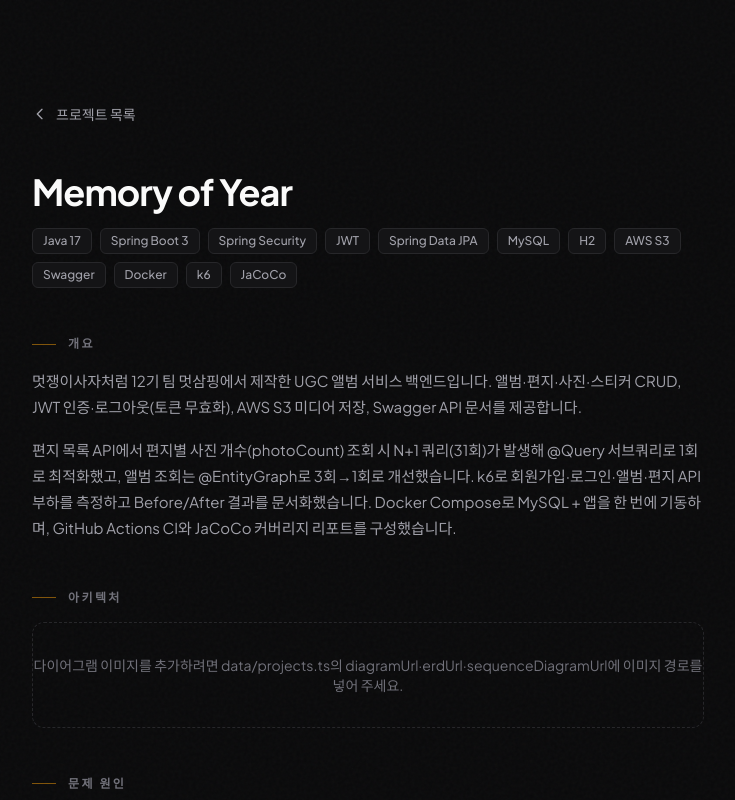
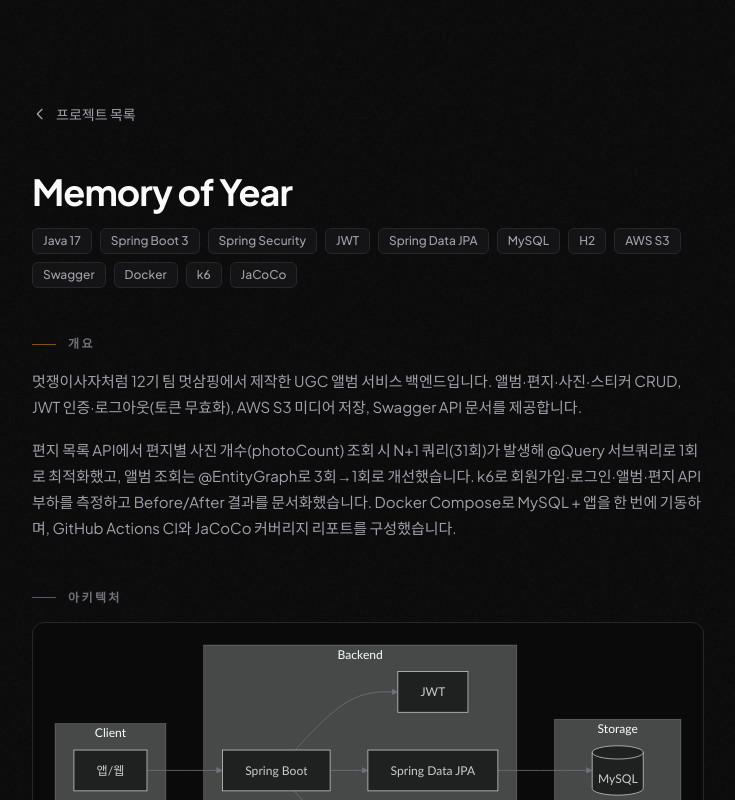
Before and after one commit to jinhyuk9714/portfolio-site, a Next.js app: page /projects/memory-of-year in a window 1280 px wide. Shown: the top 800 px of the page, without its empty margins (272-1007 px from the left). Built offline with nearby package versions, Linux system fonts and the light colour scheme.

Commit message:
feat: Mermaid 다이어그램 지원, Memory of Year 아키텍처 예시 추가

```diff
--- a/app/projects/[id]/page.tsx
+++ b/app/projects/[id]/page.tsx
@@ -2,6 +2,7 @@ import { notFound } from "next/navigation";
 import Link from "next/link";
 import { projects, getDiagramLabel } from "@/data/projects";
 import ImageLightbox from "@/components/ImageLightbox";
+import MermaidDiagram from "@/components/MermaidDiagram";
 
 interface Props {
   params: Promise<{ id: string }>;
@@ -68,28 +69,37 @@ function NumberedBlock({ text }: { text: string }) {
   );
 }
 
-/** 다이어그램 이미지 블록 (제목 + 클릭 시 확대 이미지) */
+/** 다이어그램 블록: Mermaid 코드 또는 이미지 URL */
 function DiagramBlock({
   title,
   url,
+  mermaidCode,
 }: {
   title: string;
   url: string | null | undefined;
+  mermaidCode?: string | null;
 }) {
-  if (!url) return null;
+  const hasMermaid = mermaidCode?.trim();
+  const hasUrl = url?.trim();
+  if (!hasMermaid && !hasUrl) return null;
+
   return (
     <>
       <SectionTitle>{title}</SectionTitle>
+      {hasMermaid ? (
+        <MermaidDiagram code={mermaidCode!} />
+      ) : (
         <div className="relative w-full rounded-xl overflow-hidden bg-surface border border-surface-border">
-        <ImageLightbox src={url} alt={title}>
+          <ImageLightbox src={url!} alt={title}>
             {/* eslint-disable-next-line @next/next/no-img-element */}
             <img
-            src={url}
+              src={url!}
               alt={title}
               className="w-full h-auto object-contain"
             />
           </ImageLightbox>
         </div>
+      )}
     </>
   );
 }
@@ -146,15 +156,20 @@ export default async function ProjectPage({ params }: Props) {
         <SectionTitle>개요</SectionTitle>
         <OverviewBlock text={project.detail} />
 
-        <DiagramBlock title="아키텍처" url={project.diagramUrl} />
-        <DiagramBlock title="ERD" url={project.erdUrl} />
-        <DiagramBlock title="시퀀스 다이어그램" url={project.sequenceDiagramUrl} />
+        <DiagramBlock title="아키텍처" url={project.diagramUrl} mermaidCode={project.diagramMermaid} />
+        <DiagramBlock title="ERD" url={project.erdUrl} mermaidCode={project.erdMermaid} />
+        <DiagramBlock title="시퀀스 다이어그램" url={project.sequenceDiagramUrl} mermaidCode={project.sequenceDiagramMermaid} />
 
-        {!project.diagramUrl && !project.erdUrl && !project.sequenceDiagramUrl ? (
+        {!project.diagramUrl &&
+        !project.diagramMermaid &&
+        !project.erdUrl &&
+        !project.erdMermaid &&
+        !project.sequenceDiagramUrl &&
+        !project.sequenceDiagramMermaid ? (
           <>
             <SectionTitle>{diagramLabel}</SectionTitle>
             <p className="text-sm text-ink-tertiary py-8 border border-dashed border-surface-border rounded-xl text-center">
-              다이어그램 이미지를 추가하려면 data/projects.ts의 diagramUrl·erdUrl·sequenceDiagramUrl에 이미지 경로를 넣어 주세요.
+              data/projects.ts에서 diagramUrl·erdUrl·sequenceDiagramUrl(이미지) 또는 diagramMermaid·erdMermaid·sequenceDiagramMermaid(Mermaid 코드)를 넣어 주세요.
             </p>
           </>
         ) : null}
--- /dev/null
+++ b/components/MermaidDiagram.tsx
@@ -0,0 +1,67 @@
+"use client";
+
+import { useLayoutEffect, useState, useId } from "react";
+import mermaid from "mermaid";
+
+interface MermaidDiagramProps {
+  code: string;
+  className?: string;
+}
+
+export default function MermaidDiagram({ code, className = "" }: MermaidDiagramProps) {
+  const id = useId().replace(/:/g, "");
+  const [svg, setSvg] = useState<string | null>(null);
+  const [error, setError] = useState<string | null>(null);
+
+  useLayoutEffect(() => {
+    if (!code.trim()) return;
+
+    mermaid.initialize({
+      startOnLoad: false,
+      theme: "dark",
+      themeVariables: {
+        primaryColor: "#f59e0b",
+        primaryTextColor: "#fafafa",
+        primaryBorderColor: "#27272a",
+        lineColor: "#71717a",
+        secondaryColor: "#141416",
+        tertiaryColor: "#0a0a0b",
+      },
+    });
+
+    const renderId = `mermaid-${id}`;
+    mermaid
+      .render(renderId, code.trim())
+      .then(({ svg: result }) => {
+        setSvg(result);
+        setError(null);
+      })
+      .catch((err) => {
+        setError(err.message ?? "Mermaid 렌더 실패");
+        setSvg(null);
+      });
+  }, [code, id]);
+
+  if (error) {
+    return (
+      <pre className="rounded-xl border border-red-500/30 bg-red-500/5 p-4 text-sm text-red-400 overflow-x-auto">
+        {error}
+      </pre>
+    );
+  }
+
+  if (!svg) {
+    return (
+      <div className="rounded-xl border border-surface-border bg-surface p-8 text-center text-ink-tertiary text-sm">
+        로딩 중…
+      </div>
+    );
+  }
+
+  return (
+    <div
+      className={`rounded-xl overflow-hidden bg-surface border border-surface-border p-4 [&_svg]:max-w-full [&_svg]:h-auto ${className}`}
+      dangerouslySetInnerHTML={{ __html: svg }}
+    />
+  );
+}
--- a/data/projects.ts
+++ b/data/projects.ts
@@ -4,6 +4,7 @@
  * detail: 상세 페이지 개요
  * diagramType: 아키텍처 | 데이터 플로우 | 시퀀스 중 하나
  * diagramUrl: 다이어그램 이미지 URL (public/ 또는 외부 URL)
+ * diagramMermaid / erdMermaid / sequenceDiagramMermaid: Mermaid 코드 문자열 (이미지 대신 사용, 있으면 우선 표시)
  */
 
 export type DiagramType = "architecture" | "dataflow" | "sequence";
@@ -15,10 +16,16 @@ export interface Project {
   detail: string;
   diagramType: DiagramType;
   diagramUrl: string | null;
+  /** 아키텍처 다이어그램 Mermaid 코드 (이미지 대신 사용 가능) */
+  diagramMermaid?: string | null;
   /** ERD 이미지 (선택) */
   erdUrl?: string | null;
+  /** ERD Mermaid 코드 (이미지 대신 사용 가능) */
+  erdMermaid?: string | null;
   /** 시퀀스 다이어그램 이미지 (선택) */
   sequenceDiagramUrl?: string | null;
+  /** 시퀀스 다이어그램 Mermaid 코드 (이미지 대신 사용 가능) */
+  sequenceDiagramMermaid?: string | null;
   problem: string;
   solution: string;
   result: string;
@@ -47,9 +54,29 @@ export const projects: Project[] = [
     detail:
       "멋쟁이사자처럼 12기 팀 멋삼핑에서 제작한 UGC 앨범 서비스 백엔드입니다. 앨범·편지·사진·스티커 CRUD, JWT 인증·로그아웃(토큰 무효화), AWS S3 미디어 저장, Swagger API 문서를 제공합니다.\n\n편지 목록 API에서 편지별 사진 개수(photoCount) 조회 시 N+1 쿼리(31회)가 발생해 @Query 서브쿼리로 1회로 최적화했고, 앨범 조회는 @EntityGraph로 3회→1회로 개선했습니다. k6로 회원가입·로그인·앨범·편지 API 부하를 측정하고 Before/After 결과를 문서화했습니다. Docker Compose로 MySQL + 앱을 한 번에 기동하며, GitHub Actions CI와 JaCoCo 커버리지 리포트를 구성했습니다.",
     diagramType: "architecture",
-    diagramUrl: null, // 필요 시 public/image/ 에 이미지 넣고 예: "/image/MemoryOfYear_Architecture.png"
+    diagramUrl: null,
+    diagramMermaid: `flowchart LR
+  subgraph Client
+    A[앱/웹]
+  end
+  subgraph Backend
+    B[Spring Boot]
+    C[JWT]
+    D[Spring Data JPA]
+  end
+  subgraph Storage
+    E[(MySQL)]
+    F[AWS S3]
+  end
+  A --> B
+  B --> C
+  B --> D
+  D --> E
+  B --> F`,
     erdUrl: null,
+    erdMermaid: null,
     sequenceDiagramUrl: null,
+    sequenceDiagramMermaid: null,
     problem: `1. 편지 목록 조회 시 편지별 사진 개수를 위해 N+1 쿼리(1 + 30회)가 발생해 응답 시간이 길었습니다.
 2. 앨범 조회 시 owner, letters를 Lazy 로딩으로 3회 쿼리가 발생했습니다.
 3. 성능 개선 전·후를 정량적으로 비교할 수 있는 부하 테스트 환경이 없었습니다.
--- a/package.json
+++ b/package.json
@@ -10,6 +10,7 @@
     "lint": "next lint"
   },
   "dependencies": {
+    "mermaid": "^11.12.2",
     "next": "^15.0.0",
     "react": "^19.0.0",
     "react-dom": "^19.0.0"
```
Also changed, not shown: 2 other files (tests, documents, lock files or other folders). Lines whose indentation alone changed are shown as unchanged.
